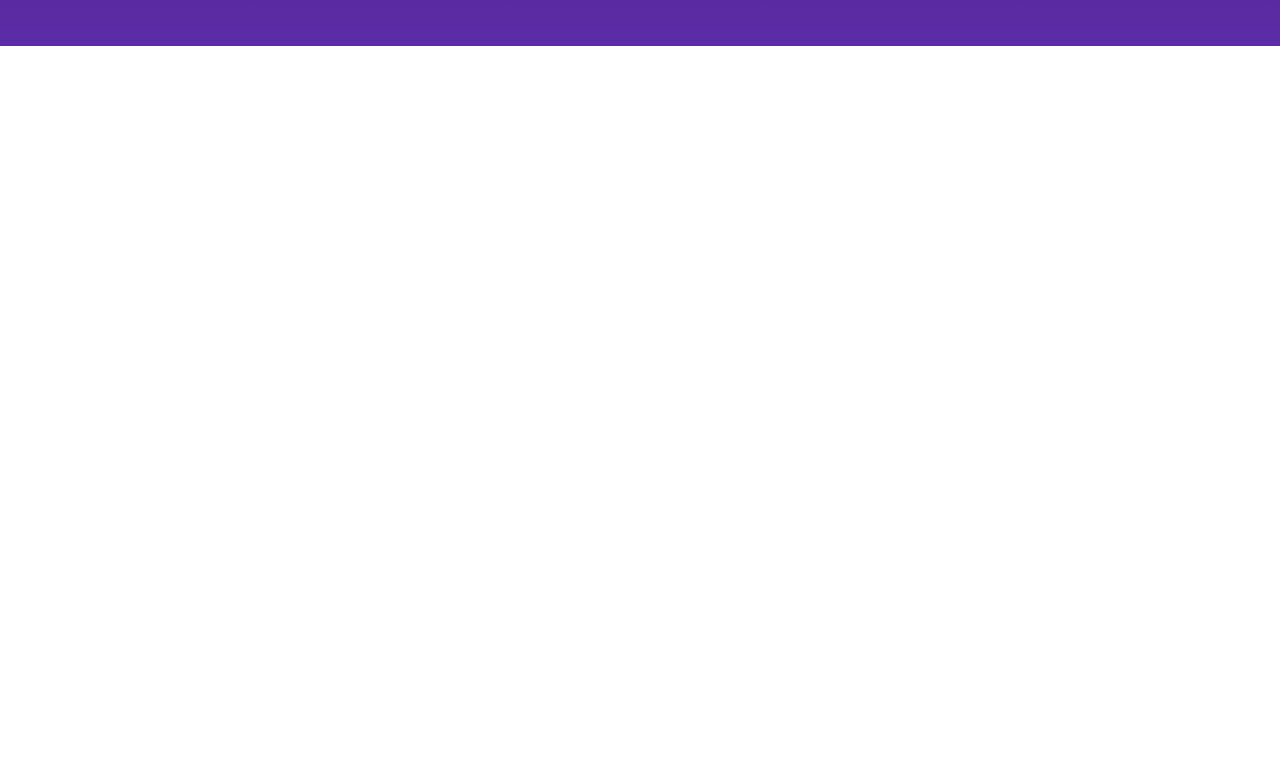
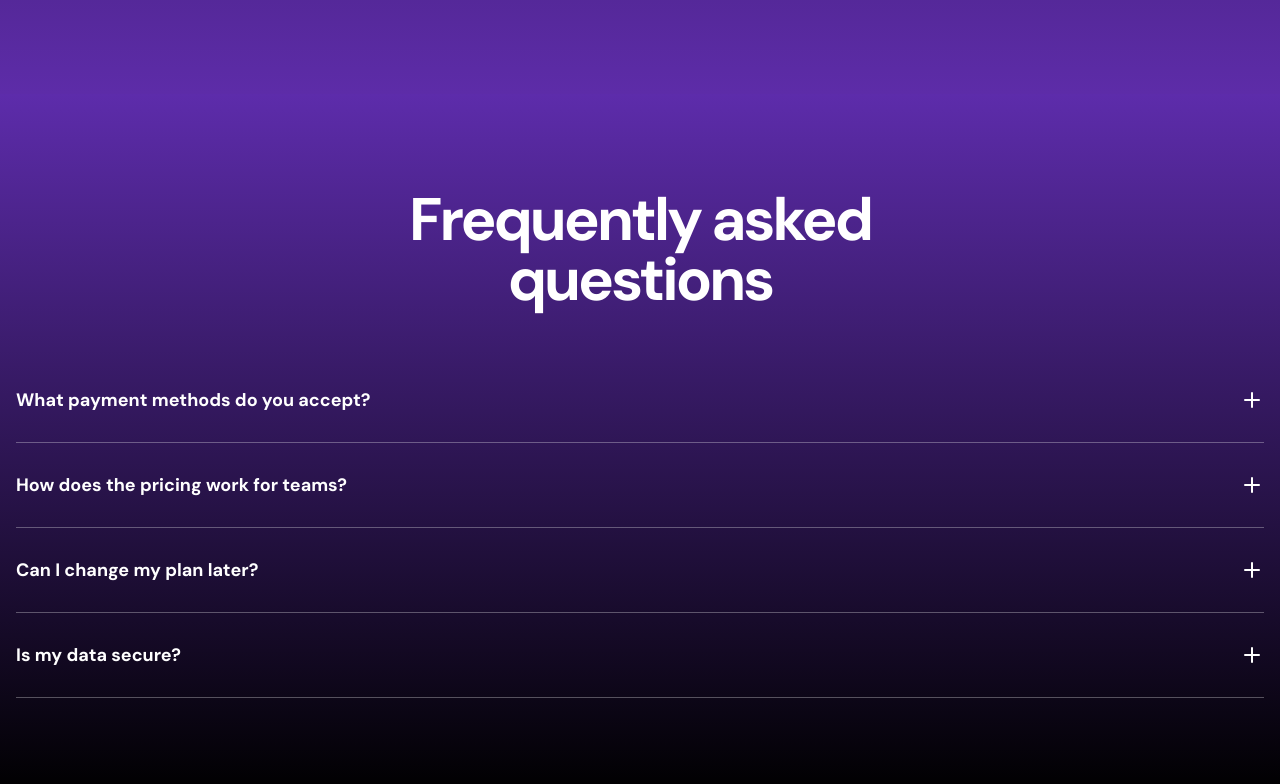
Before and after one commit to theahmetgg/saas-website-dark-landing-page, a Next.js app: page / in a window 1280 px wide. Shown: the part 2808-3592 px from the top of the page. Before the commit the page ends 2854 px from the top, so only its background shows below. Built offline with nearby package versions, Linux system fonts and the light colour scheme.

Commit message:
FAQs Section

```diff
--- a/src/app/page.tsx
+++ b/src/app/page.tsx
@@ -1,4 +1,5 @@
 import Banner from "@/components/Banner";
+import FAQs from "@/components/FAQs";
 import Features from "@/components/Features";
 import Hero from "@/components/Hero";
 import LogoTicker from "@/components/LogoTicker";
@@ -14,6 +15,7 @@
       <LogoTicker />
       <Features />
       <ProductShowcase />
+      <FAQs />
     </>
   );
 }
--- a/src/components/FAQs.tsx
+++ b/src/components/FAQs.tsx
@@ -1,3 +1,9 @@
+"use client";
+import { useState } from "react";
+import PlusIcon from "../assets/icons/plus.svg";
+import MinusIcon from "../assets/icons/minus.svg";
+import clsx from "clsx";
+
 const items = [
   {
     question: "What payment methods do you accept?",
@@ -21,10 +27,52 @@
   },
 ];
 
+const AccordionItem = ({
+  question,
+  answer,
+  key,
+}: {
+  question: string;
+  answer: string;
+  key: string;
+}) => {
+  const [isOpen, setIsOpen] = useState(false);
+  return (
+    <div
+      className="py-7 border-b border-white/30"
+      key={question}
+      onClick={() => setIsOpen(!isOpen)}
+    >
+      <div className="flex items-center ">
+        <span className="flex-1 text-lg font-bold">{question}</span>
+        {isOpen ? (
+          <MinusIcon className="cursor-pointer" />
+        ) : (
+          <PlusIcon className="cursor-pointer" />
+        )}
+      </div>
+      <div className={clsx("mt-4", { hidden: !isOpen, "": isOpen === true })}>
+        {answer}
+      </div>
+    </div>
+  );
+};
+
 const FAQs = () => {
   return (
-    <div>FAQs</div>
-  )
-}
+    <div className="bg-black text-white bg-gradient-to-b from-[#5D2CAB] to-black py-[72px] sm:py-24">
+      <div className="container">
+        <h2 className="text-center text-5xl sm:text-6xl sm:max-w-[648px] mx-auto font-bold tracking-tighter">
+          Frequently asked questions
+        </h2>
+        <div className="mt-12  mx-auto">
+          {items.map(({ question, answer }) => (
+            <AccordionItem question={question} answer={answer} key={question} />
+          ))}
+        </div>
+      </div>
+    </div>
+  );
+};
 
-export default FAQs
+export default FAQs;
--- a/src/components/ProductShowcase.tsx
+++ b/src/components/ProductShowcase.tsx
@@ -3,7 +3,7 @@
 
 const ProductShowcase = () => {
   return (
-    <div className="bg-black text-white  bg-gradient-to-b from-black to-[#5D2CA8] py-[72px] py-24">
+    <div className="bg-black text-white  bg-gradient-to-b from-black to-[#5D2CA8] py-[72px] sm:py-24">
       <div className="container">
         <h2 className="text-center text-5xl sm:text-6xl font-bold tracking-tighter">
           Intuitive interface
@@ -15,7 +15,11 @@
             one task at a time.
           </p>
         </div>
-        <Image src={appScreen} alt="The product screenshot" className="mt-14  mx-auto" />
+        <Image
+          src={appScreen}
+          alt="The product screenshot"
+          className="mt-14  mx-auto"
+        />
       </div>
     </div>
   );
```
